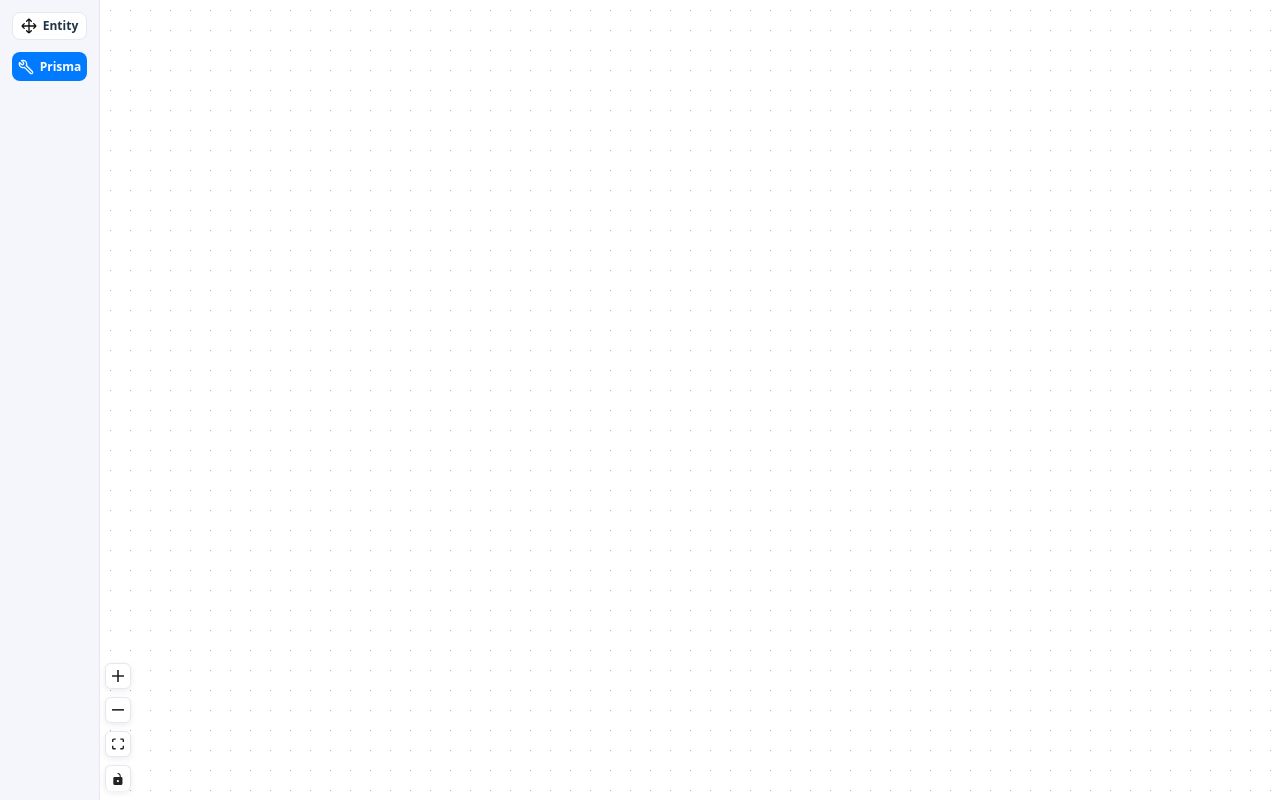
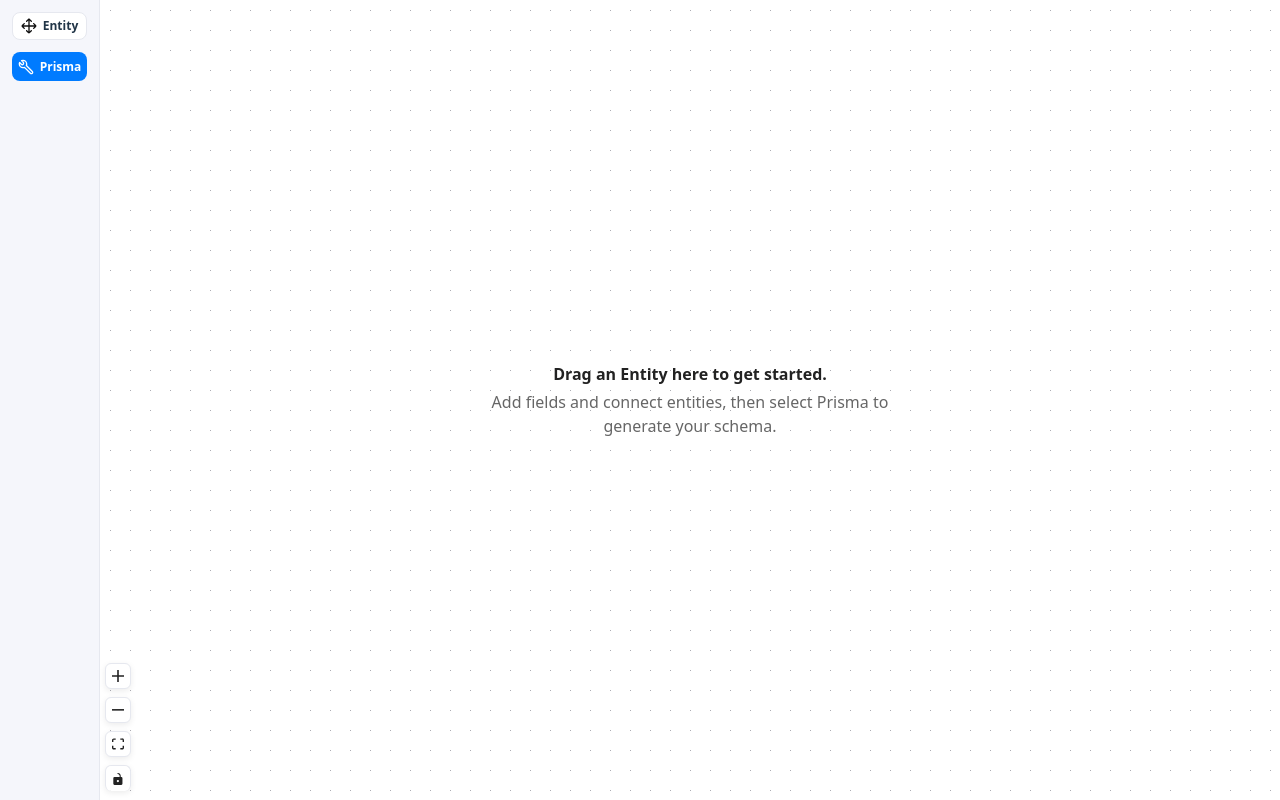
Before and after one commit to FahadulShadhin/erd-to-prisma, a React (Vite) app: page / in a window 1280 px wide. Built offline with nearby package versions, Linux system fonts and the light colour scheme.

Commit message:
Add empty state message to canvas when no nodes are present

```diff
--- a/src/App.css
+++ b/src/App.css
@@ -117,4 +117,28 @@ html, body, #root {
 
 .canvas {
   flex: 1;
+  position: relative;
 }
+
+.canvas-empty-state {
+  position: absolute;
+  inset: 0;
+  z-index: 1;
+  display: flex;
+  flex-direction: column;
+  align-items: center;
+  justify-content: center;
+  gap: 4px;
+  padding: 24px;
+  color: var(--color-text-secondary);
+  text-align: center;
+  pointer-events: none;
+}
+
+.canvas-empty-state strong {
+  color: var(--color-text);
+}
+
+.canvas-empty-state span {
+  max-width: 460px;
+}
--- a/src/App.tsx
+++ b/src/App.tsx
@@ -327,6 +327,12 @@ function AppContent({
     <>
       <Sidebar />
       <div className="canvas">
+        {nodes.length === 0 && (
+          <div className="canvas-empty-state">
+            <strong>Drag an Entity here to get started.</strong>
+            <span>Add fields and connect entities, then select Prisma to generate your schema.</span>
+          </div>
+        )}
         <ReactFlow
           nodes={nodes}
           edges={edges}
```
